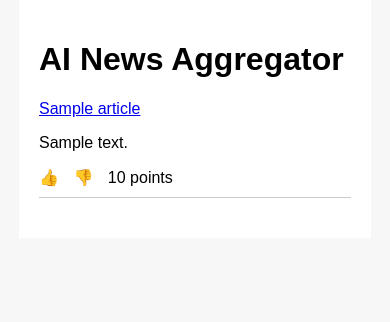
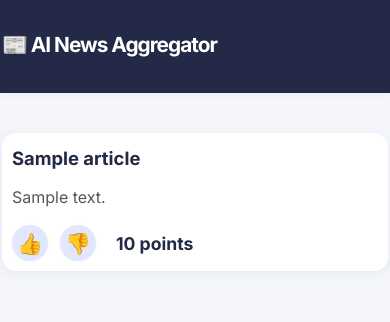
Before and after one commit to vniranjan/Codex_Project, a Flask app: template templates/index.html in a window 390 px wide. Shown: the top 322 px of the page. Run offline with Flask 3, Linux system fonts and the light colour scheme; the template is opened without the code that fills it: most values are stand-ins (such as "Sample title", 1, 10 or a date in 2020).

Commit message:
Enhance UI: modern card layout, improved header, responsive design, and better vote buttons

```diff
--- a/static/style.css
+++ b/static/style.css
@@ -1,25 +1,111 @@
 body {
-  font-family: Arial, sans-serif;
-  background: #f7f7f7;
+  font-family: 'Inter', Arial, sans-serif;
+  background: #f4f6fb;
   margin: 0;
   padding: 0;
+  color: #222;
 }
+
+.site-header {
+  background: #232946;
+  color: #fff;
+  padding: 24px 0 12px 0;
+  margin-bottom: 32px;
+  box-shadow: 0 2px 8px rgba(44, 62, 80, 0.04);
+}
+.site-header h1 {
+  margin: 0;
+  font-size: 2.2rem;
+  font-weight: 700;
+  letter-spacing: -1px;
+}
+
 .container {
-  width: 80%;
+  width: 95%;
+  max-width: 800px;
   margin: auto;
-  padding: 20px;
-  background: #fff;
+  padding: 20px 0 40px 0;
+  background: none;
 }
+
 .articles {
   list-style: none;
   padding: 0;
+  margin: 0;
 }
 .articles li {
-  margin-bottom: 20px;
-  border-bottom: 1px solid #ccc;
-  padding-bottom: 10px;
+  background: #fff;
+  border-radius: 14px;
+  box-shadow: 0 2px 12px rgba(44, 62, 80, 0.07);
+  margin-bottom: 28px;
+  padding: 24px 24px 16px 24px;
+  border: none;
+  transition: box-shadow 0.2s;
+  display: flex;
+  flex-direction: column;
+  gap: 10px;
+}
+.articles li:hover {
+  box-shadow: 0 4px 24px rgba(44, 62, 80, 0.13);
+}
+.articles a {
+  color: #232946;
+  font-size: 1.15rem;
+  font-weight: 700;
+  text-decoration: none;
+  transition: color 0.2s;
+}
+.articles a:hover {
+  color: #0057ff;
+  text-decoration: underline;
+}
+.articles p {
+  margin: 8px 0 0 0;
+  color: #555;
+  font-size: 1rem;
+}
+.votes {
+  display: flex;
+  align-items: center;
+  gap: 12px;
+  margin-top: 8px;
 }
 .votes a {
-  margin-right: 10px;
+  display: inline-flex;
+  align-items: center;
+  justify-content: center;
+  width: 36px;
+  height: 36px;
+  border-radius: 50%;
+  background: #e0e7ff;
+  color: #232946;
+  font-size: 1.3rem;
   text-decoration: none;
+  border: none;
+  transition: background 0.2s, color 0.2s, box-shadow 0.2s;
+  box-shadow: 0 1px 4px rgba(44, 62, 80, 0.04);
 }
+.votes a:hover {
+  background: #0057ff;
+  color: #fff;
+  box-shadow: 0 2px 8px rgba(44, 62, 80, 0.10);
+}
+.votes span {
+  font-size: 1.1rem;
+  font-weight: 600;
+  color: #232946;
+  margin-left: 8px;
+}
+
+@media (max-width: 600px) {
+  .container {
+    width: 99%;
+    padding: 8px 0 24px 0;
+  }
+  .articles li {
+    padding: 14px 10px 10px 10px;
+  }
+  .site-header h1 {
+    font-size: 1.3rem;
+  }
+}
--- a/templates/layout.html
+++ b/templates/layout.html
@@ -3,13 +3,18 @@
   <head>
     <meta charset="utf-8">
     <meta name="viewport" content="width=device-width, initial-scale=1">
+    <link href="https://fonts.googleapis.com/css2?family=Inter:wght@400;700&display=swap" rel="stylesheet">
     <link rel="stylesheet" href="{{ url_for('static', filename='style.css') }}">
     <title>AI News Aggregator</title>
   </head>
   <body>
-    <div class="container">
-      <h1>AI News Aggregator</h1>
+    <header class="site-header">
+      <div class="container">
+        <h1>📰 AI News Aggregator</h1>
+      </div>
+    </header>
+    <main class="container">
       {% block content %}{% endblock %}
-    </div>
+    </main>
   </body>
 </html>
```
